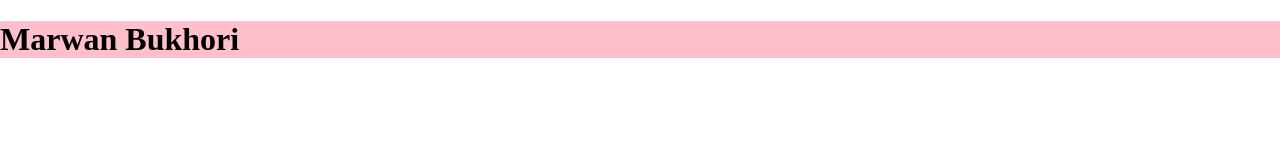
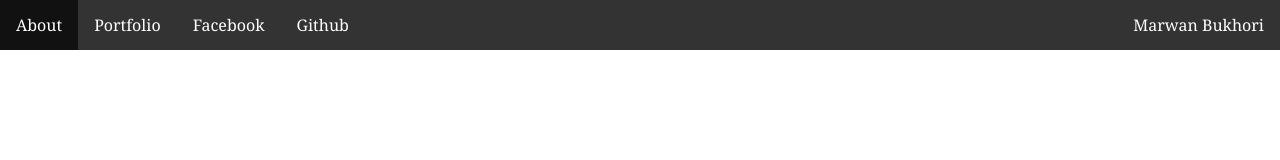
Before and after one commit to MarwanBukhori/portfolio-one, a plain HTML site: page index.html in a window 1280 px wide. Drawn offline with Linux system fonts and the light colour scheme.

Commit message:
added simple nav-bar

```diff
--- a/css/style.css
+++ b/css/style.css
@@ -3,6 +3,39 @@ body {
     padding: 0px;
 }
 
-.container {
+.nav-menu {
     background-color: pink;
 }
+
+ul {
+    margin: 0px;
+    padding: 0px;
+    list-style: none;
+    overflow: hidden;
+    background-color: #333;
+}
+
+li {
+    float: left;
+}
+
+a {
+    display: block;
+    color: white;
+    text-align: center;
+    padding: 14px 16px;
+    text-decoration: none;
+    font-family: Cambria, Cochin, Georgia, Times, 'Times New Roman', serif;
+}
+
+li a:hover {
+    background-color: #111;
+}
+
+.active {
+    background-color: #4CAF50;
+}
+
+li a:hover:not(.active) {
+    background-color: #111;
+}
--- a/index.html
+++ b/index.html
@@ -5,18 +5,32 @@
     <meta http-equiv="X-UA-Compatible" content="IE=edge">
     <meta name="viewport" content="width=device-width, initial-scale=1.0">
     <title>Marwan Bukhori</title>
+
+    <!-- CSS Files -->
     <link rel="stylesheet" href="css/style.css">
+
+    <!-- BOX Icons -->
+
 </head>
 <body>
-<header>
-<div class="container">
-    <h1>Marwan Bukhori</h1>
-</div>
 
-<nav>
+<!-- H E A D E R -->
+<header id="header">
+
+    <div class="nav-menu">
+        <ul class="nav-list">
+        <li class="nav-item"><a class="active" href="http://facebook.com/marwanbukhori">About</a></li>
+        <li class="nav-item"><a href="http://facebook.com/marwanbukhori">Portfolio</a></li>
+        <li class="nav-item"><a href="http://facebook.com/marwanbukhori">Facebook</a></li>
+        <li class="nav-item"><a href="http://github.com/marwanbukhori">Github</a></li>
+        <li class="nav-item" style="float:right"><a href="http://facebook.com/marwanbukhori">Marwan Bukhori</a></li>
 
 
-</nav>
+        </ul>
+    </div> <!-- end nav-menu-->
+
+
+
 </header>
 
 
```
